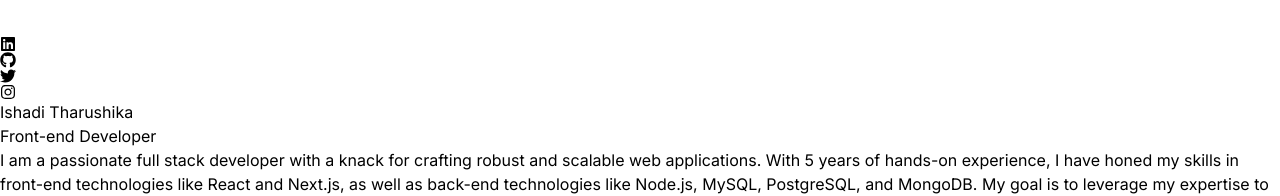
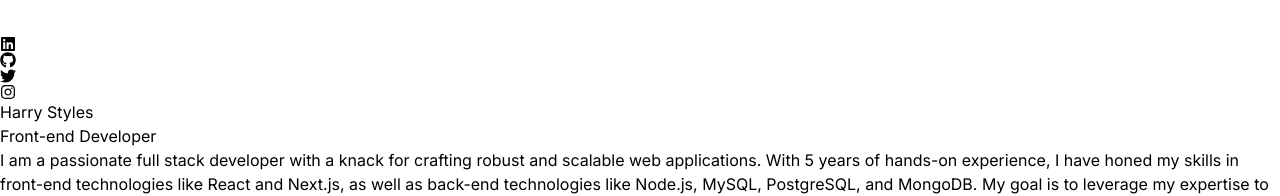
Before and after one commit to HMDITharushika/ishadi-tharushika-portfolio, a React (Vite) app: page / in a window 1280 px wide. Shown: the top 196 px of the page. Built offline with nearby package versions, Linux system fonts and the light colour scheme.

Commit message:
Update Hero.jsx

```diff
--- a/src/components/Hero.jsx
+++ b/src/components/Hero.jsx
@@ -24,7 +24,7 @@ const Hero = () => {
               animate="visible"
               className="pb-16 text-6xl font-thin tracking-tight lg:mt-16 lg:text-8xl"
             >
-              Ishadi Tharushika
+              Harry Styles
             </motion.h1>
             <motion.span
               variants={container(0.5)}
```
